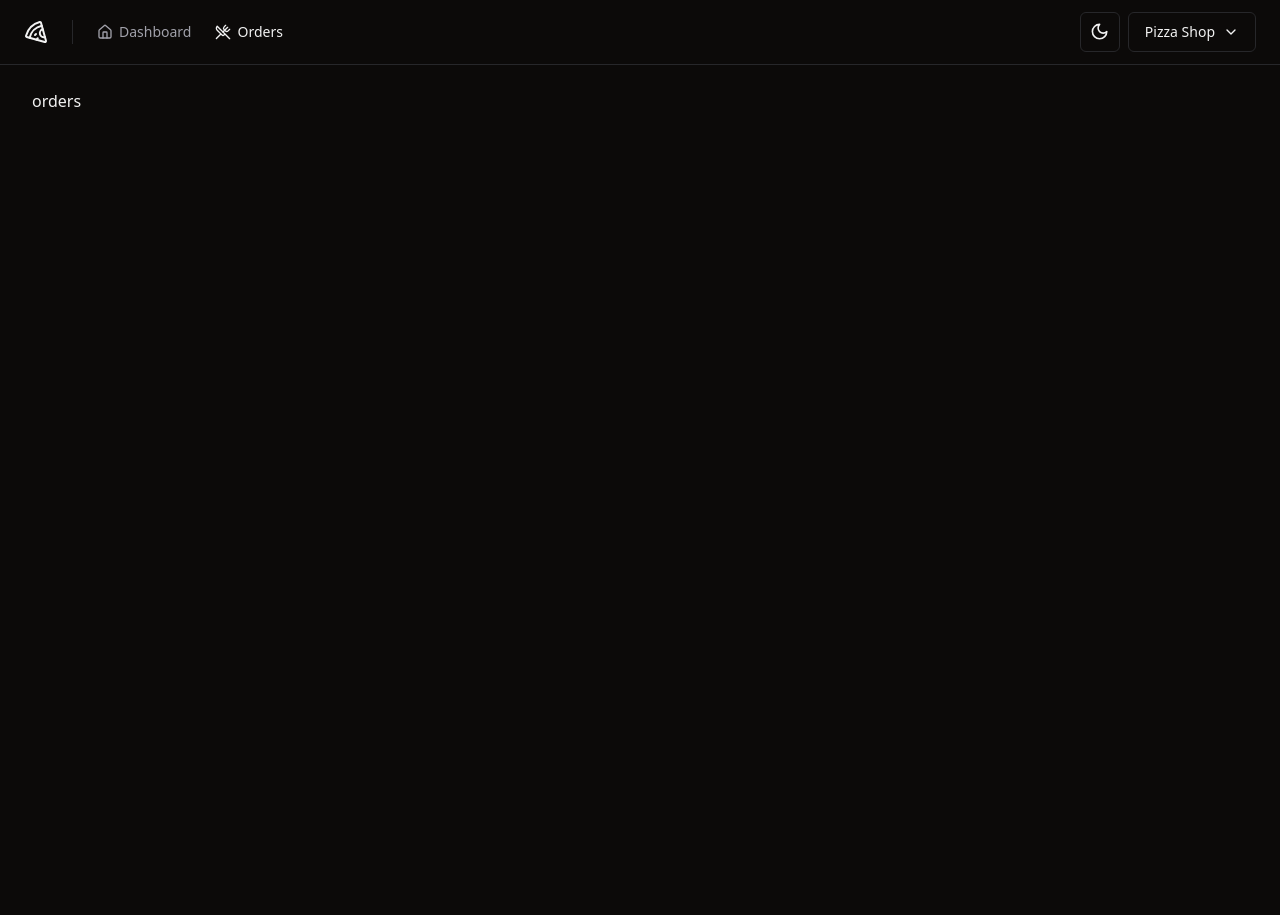
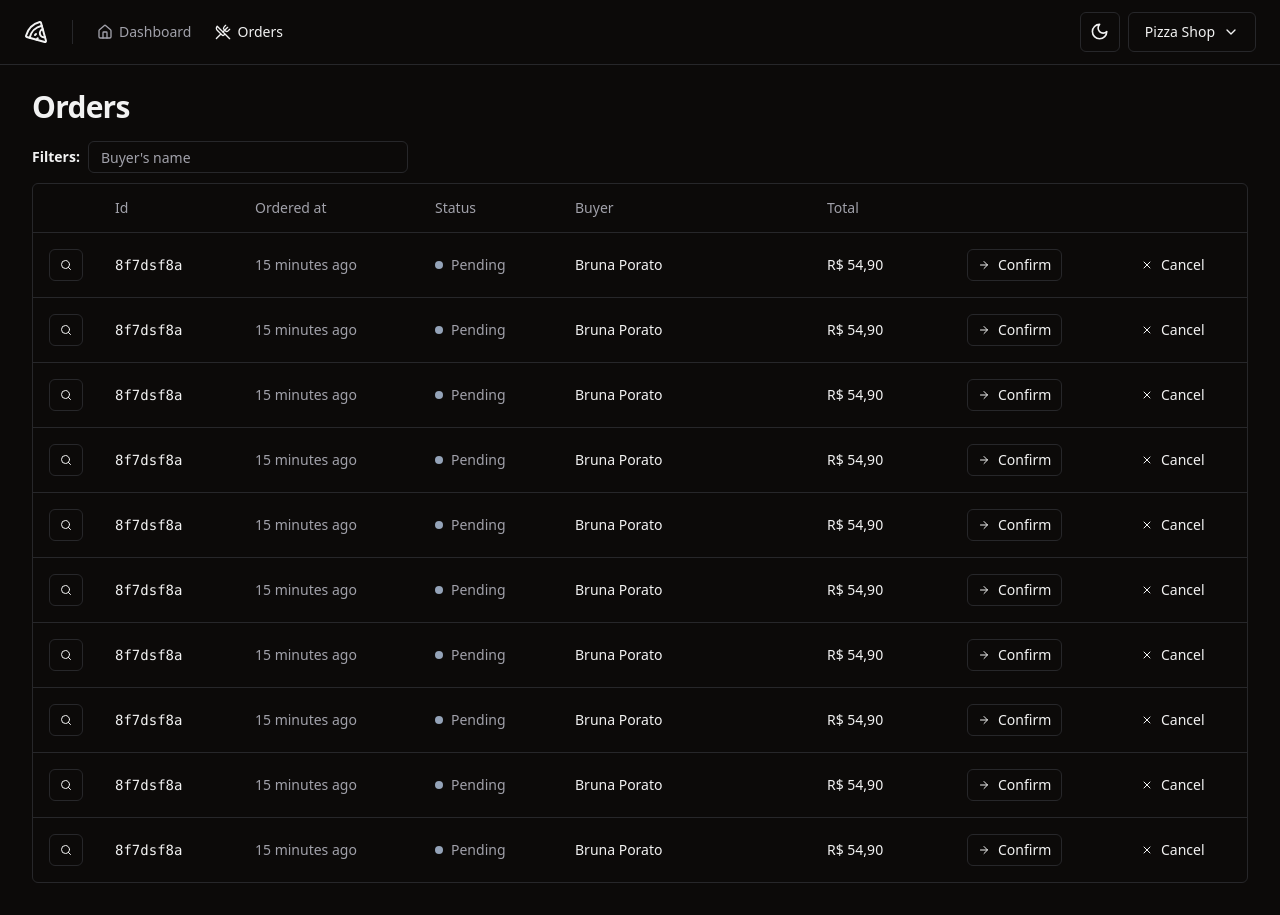
Before and after one commit to brunaporato/pizzashop, a React (Vite) app: page /orders in a window 1280 px wide. Before the commit the page ends 800 px from the top, so only its background shows below. Built offline with nearby package versions, Linux system fonts and the light colour scheme.

Commit message:
feat: table for listing at orders page

```diff
--- a/src/components/ui/button.tsx
+++ b/src/components/ui/button.tsx
@@ -21,6 +21,7 @@
       },
       size: {
         default: 'h-10 px-4 py-2',
+        xs: 'h-8 px-2.5',
         sm: 'h-9 rounded-md px-3',
         lg: 'h-11 rounded-md px-8',
         icon: 'h-10 w-10',
--- /dev/null
+++ b/src/components/ui/table.tsx
@@ -0,0 +1,117 @@
+import * as React from "react"
+
+import { cn } from "@/lib/utils"
+
+const Table = React.forwardRef<
+  HTMLTableElement,
+  React.HTMLAttributes<HTMLTableElement>
+>(({ className, ...props }, ref) => (
+  <div className="relative w-full overflow-auto">
+    <table
+      ref={ref}
+      className={cn("w-full caption-bottom text-sm", className)}
+      {...props}
+    />
+  </div>
+))
+Table.displayName = "Table"
+
+const TableHeader = React.forwardRef<
+  HTMLTableSectionElement,
+  React.HTMLAttributes<HTMLTableSectionElement>
+>(({ className, ...props }, ref) => (
+  <thead ref={ref} className={cn("[&_tr]:border-b", className)} {...props} />
+))
+TableHeader.displayName = "TableHeader"
+
+const TableBody = React.forwardRef<
+  HTMLTableSectionElement,
+  React.HTMLAttributes<HTMLTableSectionElement>
+>(({ className, ...props }, ref) => (
+  <tbody
+    ref={ref}
+    className={cn("[&_tr:last-child]:border-0", className)}
+    {...props}
+  />
+))
+TableBody.displayName = "TableBody"
+
+const TableFooter = React.forwardRef<
+  HTMLTableSectionElement,
+  React.HTMLAttributes<HTMLTableSectionElement>
+>(({ className, ...props }, ref) => (
+  <tfoot
+    ref={ref}
+    className={cn(
+      "border-t bg-muted/50 font-medium [&>tr]:last:border-b-0",
+      className
+    )}
+    {...props}
+  />
+))
+TableFooter.displayName = "TableFooter"
+
+const TableRow = React.forwardRef<
+  HTMLTableRowElement,
+  React.HTMLAttributes<HTMLTableRowElement>
+>(({ className, ...props }, ref) => (
+  <tr
+    ref={ref}
+    className={cn(
+      "border-b transition-colors hover:bg-muted/50 data-[state=selected]:bg-muted",
+      className
+    )}
+    {...props}
+  />
+))
+TableRow.displayName = "TableRow"
+
+const TableHead = React.forwardRef<
+  HTMLTableCellElement,
+  React.ThHTMLAttributes<HTMLTableCellElement>
+>(({ className, ...props }, ref) => (
+  <th
+    ref={ref}
+    className={cn(
+      "h-12 px-4 text-left align-middle font-medium text-muted-foreground [&:has([role=checkbox])]:pr-0",
+      className
+    )}
+    {...props}
+  />
+))
+TableHead.displayName = "TableHead"
+
+const TableCell = React.forwardRef<
+  HTMLTableCellElement,
+  React.TdHTMLAttributes<HTMLTableCellElement>
+>(({ className, ...props }, ref) => (
+  <td
+    ref={ref}
+    className={cn("p-4 align-middle [&:has([role=checkbox])]:pr-0", className)}
+    {...props}
+  />
+))
+TableCell.displayName = "TableCell"
+
+const TableCaption = React.forwardRef<
+  HTMLTableCaptionElement,
+  React.HTMLAttributes<HTMLTableCaptionElement>
+>(({ className, ...props }, ref) => (
+  <caption
+    ref={ref}
+    className={cn("mt-4 text-sm text-muted-foreground", className)}
+    {...props}
+  />
+))
+TableCaption.displayName = "TableCaption"
+
+export {
+  Table,
+  TableHeader,
+  TableBody,
+  TableFooter,
+  TableHead,
+  TableRow,
+  TableCell,
+  TableCaption,
+}
--- a/src/pages/app/orders/orders.tsx
+++ b/src/pages/app/orders/orders.tsx
@@ -1,7 +1,89 @@
+import { ArrowRight, Search, X } from 'lucide-react'
+import { Helmet } from 'react-helmet-async'
+
+import { Button } from '@/components/ui/button'
+import { Input } from '@/components/ui/input'
+import {
+  Table,
+  TableBody,
+  TableCell,
+  TableHead,
+  TableHeader,
+  TableRow,
+} from '@/components/ui/table'
+
 export function Orders() {
   return (
-    <div>
-      <p>orders</p>
-    </div>
+    <>
+      <Helmet title="Orders" />
+      <div className="flex-col gap-4">
+        <h1 className="text-3xl font-bold tracking-tight">Orders</h1>
+      </div>
+      <div className="space-y-2.5">
+        <form className="flex items-center gap-2">
+          <span className="text-sm font-semibold">Filters:</span>
+          <Input placeholder="Buyer's name" className="h-8 w-[320px]" />
+        </form>
+
+        <div className="rounded-md border">
+          <Table>
+            <TableHeader>
+              <TableRow>
+                <TableHead className="w-[64px]"></TableHead>
+                <TableHead className="w-[140px]">Id</TableHead>
+                <TableHead className="w-[180px]">Ordered at</TableHead>
+                <TableHead className="w-[140px]">Status</TableHead>
+                <TableHead>Buyer</TableHead>
+                <TableHead className="w-[140px]">Total</TableHead>
+                <TableHead className="w-[164px]"></TableHead>
+                <TableHead className="w-[132px]"></TableHead>
+              </TableRow>
+            </TableHeader>
+            <TableBody>
+              {Array.from({ length: 10 }).map((_, index) => {
+                return (
+                  <TableRow key={index}>
+                    <TableCell>
+                      <Button variant="outline" size="xs">
+                        <Search className="h-3 w-3" />
+                        <span className="sr-only">Order&apos;s details</span>
+                      </Button>
+                    </TableCell>
+                    <TableCell className="font-mono text-sm font-medium">
+                      8f7dsf8a
+                    </TableCell>
+                    <TableCell className="text-muted-foreground">
+                      15 minutes ago
+                    </TableCell>
+                    <TableCell>
+                      <div className="flex items-center gap-2">
+                        <span className="h-2 w-2 rounded-full bg-slate-400" />
+                        <span className="font-medium text-muted-foreground">
+                          Pending
+                        </span>
+                      </div>
+                    </TableCell>
+                    <TableCell className="font-medium">Bruna Porato</TableCell>
+                    <TableCell className="font-medium">R$ 54,90</TableCell>
+                    <TableCell>
+                      <Button variant="outline" size="xs">
+                        <ArrowRight className="mr-2 h-3 w-3" />
+                        Confirm
+                      </Button>
+                    </TableCell>
+                    <TableCell>
+                      <Button variant="ghost" size="xs">
+                        <X className="mr-2 h-3 w-3" />
+                        Cancel
+                      </Button>
+                    </TableCell>
+                  </TableRow>
+                )
+              })}
+            </TableBody>
+          </Table>
+        </div>
+      </div>
+    </>
   )
 }
```
